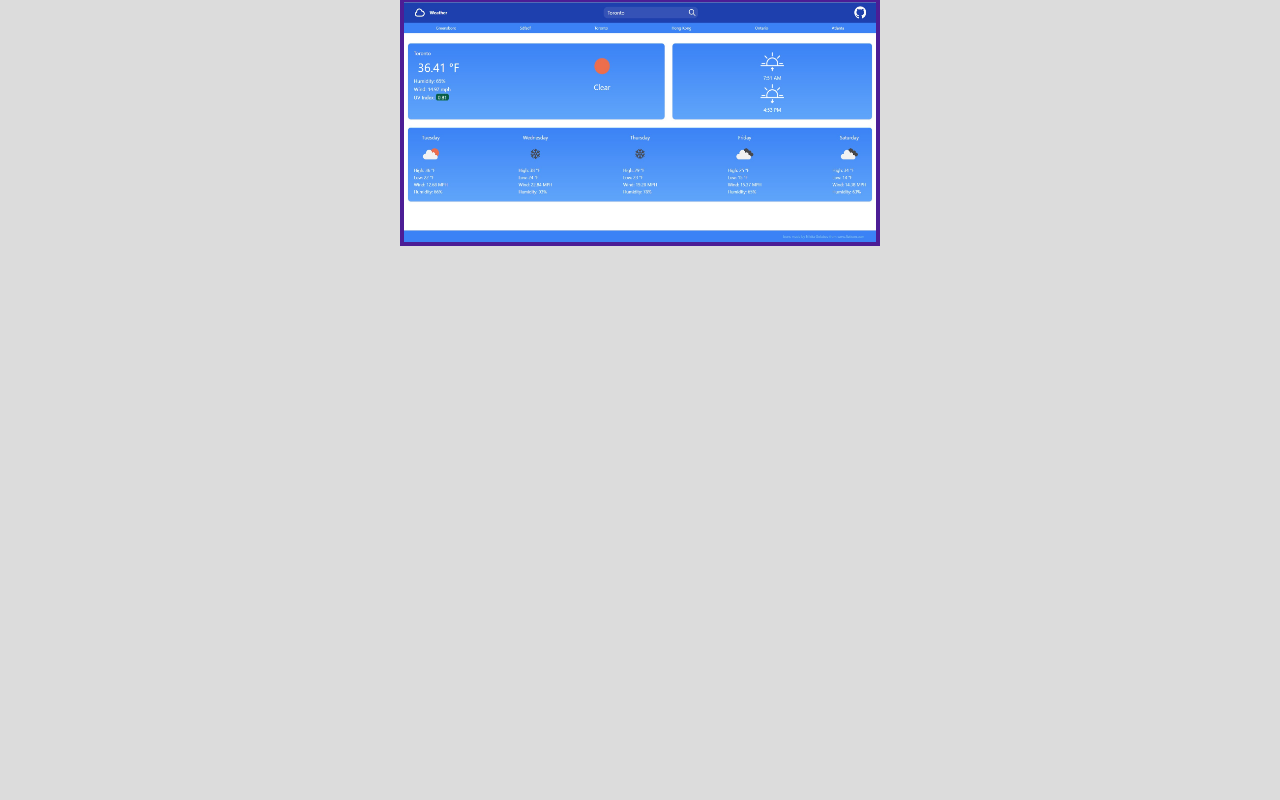
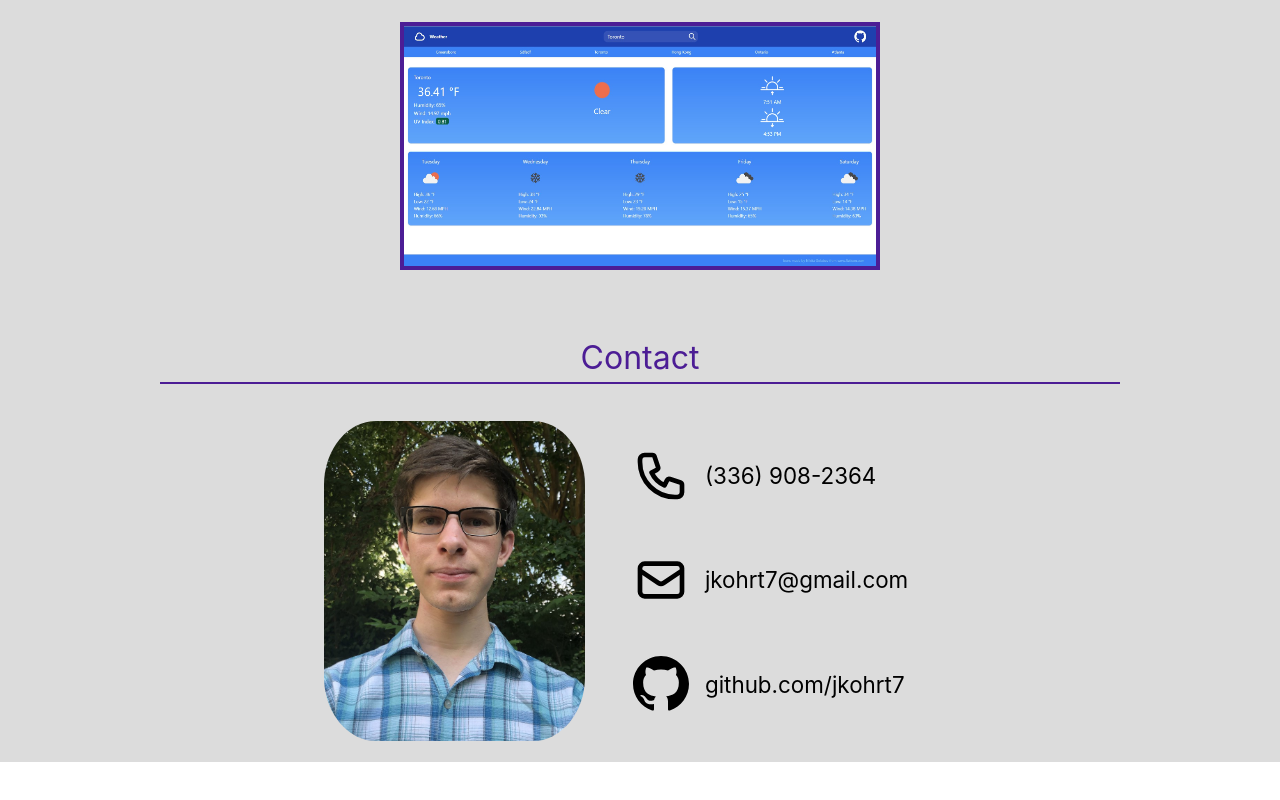
Before and after one commit to jkohrt7/React-Portfolio, a React (Create React App) app: page / in a window 1280 px wide. Shown: the part 1322-2122 px from the top of the page. After the commit the page ends 2084 px from the top, so only its background shows below. Built offline with nearby package versions, Linux system fonts and the light colour scheme.

Commit message:
added simple contact section

```diff
--- a/src/App.js
+++ b/src/App.js
@@ -10,7 +10,6 @@
       <Navbar />
       <Hero />
       <Body />
-      <div style = {{height: 1000, width: 10}}></div>
     </div>
   );
 }
--- a/src/components/Navbar.css
+++ b/src/components/Navbar.css
@@ -54,7 +54,7 @@
 .Navbar__navigation-button {
   color: white;
   text-decoration: none;
-  font-size: 1rem;
+  font-size: 1.1rem;
   font-weight: 450;
 
   border: 2px solid white;
--- a/src/components/body-children/AboutMe.css
+++ b/src/components/body-children/AboutMe.css
@@ -19,8 +19,9 @@
 }
 
 .AboutMe__indented-paragraph {
+  margin-top: 4px;
   text-indent: 50px;
-  font-size: 90%;
+  font-size: 100%;
 }
 
 .AboutMe__skills {
--- a/src/components/body-children/Contact.css
+++ b/src/components/body-children/Contact.css
@@ -0,0 +1,44 @@
+.Contact__title {
+  color: var(--violet);
+  border-bottom: 2px solid var(--violet);
+
+  padding-top: 4rem;
+  padding-bottom: 0.5rem;
+
+  margin-bottom: 1rem;
+
+  font-size: xx-large;
+  text-align: center;
+}
+
+.Contact__container {
+  display: flex;
+  justify-content: center;
+}
+
+.Contact__img {
+  border-radius: 20%;
+  max-height: 20rem;
+
+  align-self: center;
+}
+
+.Contact__option {
+  display: flex;
+  flex-direction: row;
+  align-items: center;
+  justify-content: left;
+
+  margin: 3rem;
+  min-width: 15rem;
+}
+
+.Contact__option h2 {
+  font-size: 140%;
+}
+
+.Contact__svg {
+  width: 56px;
+  height: 56px;
+  margin-right: 1rem;
+}
--- a/src/components/body-children/Contact.js
+++ b/src/components/body-children/Contact.js
@@ -1,7 +1,41 @@
+import './Contact.css'
+import jaredImg from '../../img/Jared_kohrt_picture.jpg'
+
 function Contact() {
     return (
-      <div className="">
+      <div className="Contact__main-container">
+        <div className = "Contact__title">
+          Contact
+        </div>
+        <div className = "Contact__container">
+          <img className = "Contact__img" src = {jaredImg}></img>
+            <div className = "Contact__info">
 
+            <div className = "Contact__option">
+                <svg className = "h-8" xmlns="http://www.w3.org/2000/svg" className = "Contact__svg" fill="none" viewBox="0 0 24 24" stroke="currentColor">
+                    <path stroke-linecap="round" stroke-linejoin="round" stroke-width="2" d="M3 5a2 2 0 012-2h3.28a1 1 0 01.948.684l1.498 4.493a1 1 0 01-.502 1.21l-2.257 1.13a11.042 11.042 0 005.516 5.516l1.13-2.257a1 1 0 011.21-.502l4.493 1.498a1 1 0 01.684.949V19a2 2 0 01-2 2h-1C9.716 21 3 14.284 3 6V5z" />
+                </svg>
+                <h2 className= "sm:text-lg md:text-2xl pl-6">(336) 908-2364</h2>
+            </div>
+
+            <div className = "Contact__option">
+                <svg className = "h-8" xmlns="http://www.w3.org/2000/svg" className = "Contact__svg" fill="none" viewBox="0 0 24 24" stroke="currentColor">
+                    <path stroke-linecap="round" stroke-linejoin="round" stroke-width="2" d="M3 8l7.89 5.26a2 2 0 002.22 0L21 8M5 19h14a2 2 0 002-2V7a2 2 0 00-2-2H5a2 2 0 00-2 2v10a2 2 0 002 2z" />
+                </svg>
+                <h2 className= "md:text-2xl pl-6">jkohrt7@gmail.com</h2>
+            </div>
+
+            <div className = "Contact__option">
+                <a href="https://github.com/jkohrt7">
+                  <svg xmlns="http://www.w3.org/2000/svg" className = "Contact__svg" width="24" height="24" viewBox="0 0 24 24">
+                    <path d="M12 0c-6.626 0-12 5.373-12 12 0 5.302 3.438 9.8 8.207 11.387.599.111.793-.261.793-.577v-2.234c-3.338.726-4.033-1.416-4.033-1.416-.546-1.387-1.333-1.756-1.333-1.756-1.089-.745.083-.729.083-.729 1.205.084 1.839 1.237 1.839 1.237 1.07 1.834 2.807 1.304 3.492.997.107-.775.418-1.305.762-1.604-2.665-.305-5.467-1.334-5.467-5.931 0-1.311.469-2.381 1.236-3.221-.124-.303-.535-1.524.117-3.176 0 0 1.008-.322 3.301 1.23.957-.266 1.983-.399 3.003-.404 1.02.005 2.047.138 3.006.404 2.291-1.552 3.297-1.23 3.297-1.23.653 1.653.242 2.874.118 3.176.77.84 1.235 1.911 1.235 3.221 0 4.609-2.807 5.624-5.479 5.921.43.372.823 1.102.823 2.222v3.293c0 .319.192.694.801.576 4.765-1.589 8.199-6.086 8.199-11.386 0-6.627-5.373-12-12-12z"/>
+                  </svg>
+                </a>
+                <h2 className= "md:text-2xl pl-6">github.com/jkohrt7</h2>
+            </div>
+
+            </div>
+        </div>
       </div>
     );
   }
--- a/src/components/body-children/Portfolio.css
+++ b/src/components/body-children/Portfolio.css
@@ -8,6 +8,9 @@
   border-bottom: 2px solid var(--violet);
 
   padding-top: 4rem;
+  padding-bottom: 0.5rem;
+
+  margin-bottom: 1rem;
 
   font-size: xx-large;
   text-align: center;
@@ -53,7 +56,7 @@
   position: absolute;
   width: 100%;
   height: 100%;
-  background-color: grey;
+  background-color: lightgray;
   opacity: 0;
 
   color: black;
@@ -76,13 +79,13 @@
 }
 
 .Portfolio__project-title {
-  color: white;
+  color: black;
   font-size: xx-large;
   font-weight: 700;
   margin-bottom: 1.5rem;
 }
 
 .Portfolio__indented-paragraph {
-  color: whitesmoke;
+  color: black;
   line-height: 180%;
 }
```
Also changed, not shown: src/img/Jared_kohrt_picture.jpg (added), src/img/github.svg (added).
